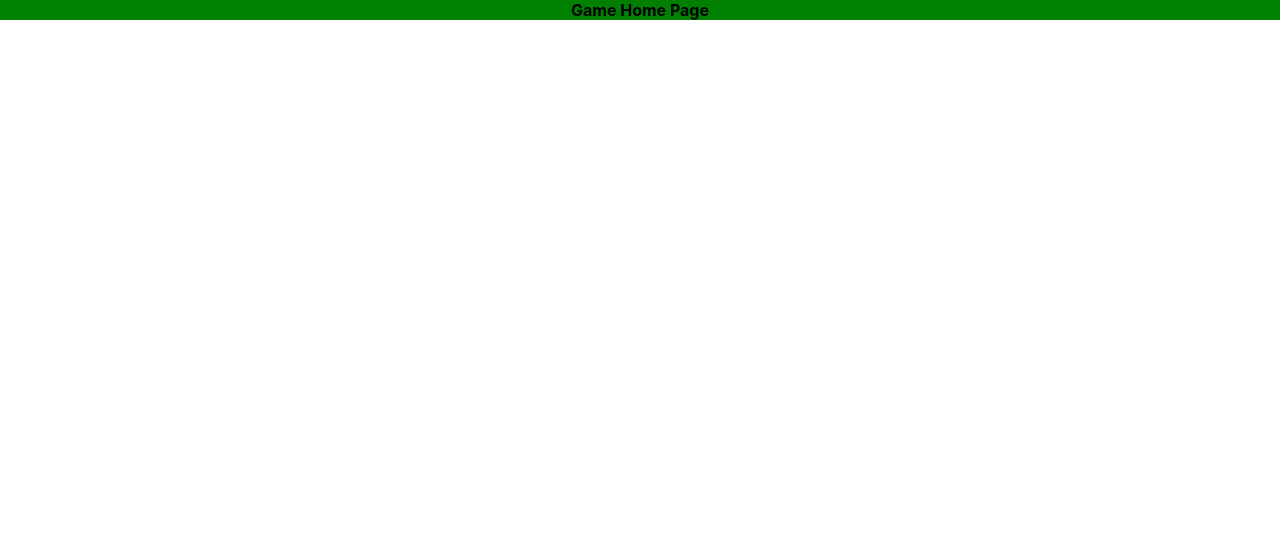
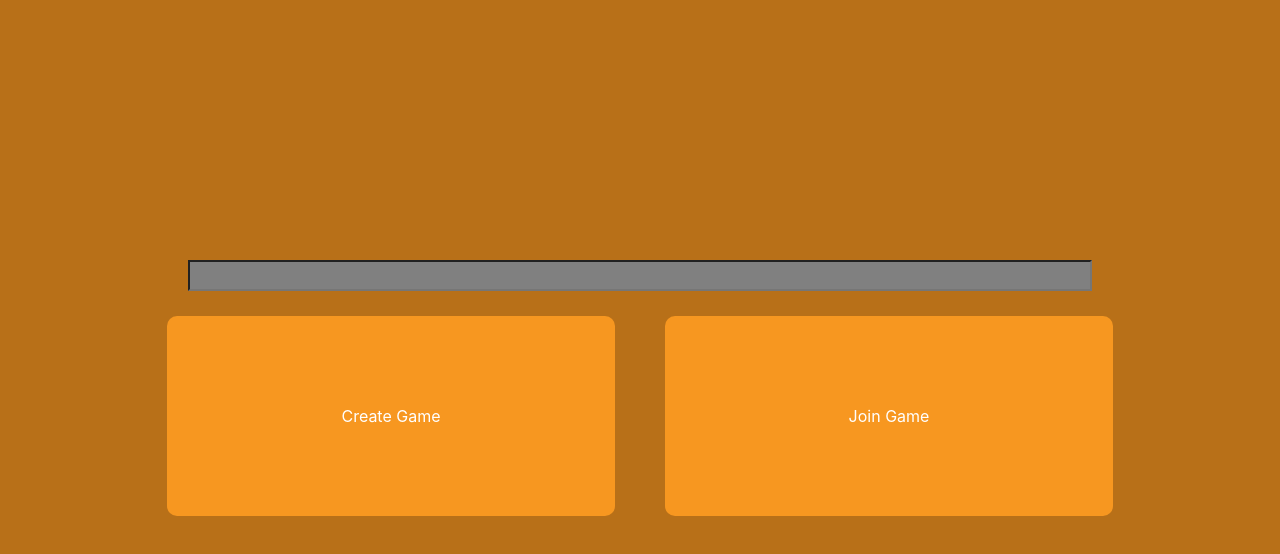
Before and after one commit to offshore-game/offshore, a React (Create React App) app in the folder client/: page / in a window 1280 px wide. Shown: the top 554 px of the page. Built offline with nearby package versions, Linux system fonts and the light colour scheme.

Commit message:
Create Base Elements

```diff
--- a/client/src/index.tsx
+++ b/client/src/index.tsx
@@ -4,6 +4,8 @@ import './index.css';
 import reportWebVitals from './reportWebVitals';
 import { BrowserRouter, Routes, Route } from 'react-router-dom'
 import Home from './pages/Home/Home'
+import JoinGame from './pages/JoinGame/JoinGame';
+import CreateGame from './pages/CreateGame/CreateGame';
 
 
 
@@ -15,6 +17,8 @@ root.render(
     <BrowserRouter>
       <Routes>
         <Route path="/" element={<Home />}/>
+        <Route path="/join" element = {<JoinGame />}/>
+        <Route path ="/create" element = {<CreateGame />}/>
       </Routes>
     </BrowserRouter>
   </React.StrictMode>
--- /dev/null
+++ b/client/src/pages/CreateGame/CreateGame.tsx
@@ -0,0 +1,9 @@
+import styles from './CreateGame.module.css'
+
+export default function CreateGame() {
+    return (
+        <div>
+            Create Game
+        </div>
+    )
+}
--- a/client/src/pages/Home/Home.module.css
+++ b/client/src/pages/Home/Home.module.css
@@ -1,3 +1,62 @@
 .container {
-    background-color: green;
+    height: 100vh;
+    width: 100vw;
+
+    display: flex;
+    flex-direction: column;
+    justify-content: center;
+    align-items: center;
+
+    background-color: #B87018;
 }
+
+
+.buttons {
+    display: flex;
+    flex-direction: row;
+    justify-content: center;
+    align-items: center;
+}
+
+.menuButton {
+    height: 25vh;
+    width: 35vw;
+    margin: 25px;
+    border-radius: 10px;
+
+    background-color: #F79720;
+    color: white;
+
+    display: flex;
+    justify-content: center;
+    align-items: center;
+
+
+
+
+    transition: filter 0.25s;
+    user-select: none;
+
+}
+
+.menuButton:hover {
+    filter: brightness(85%);
+    cursor: pointer;
+}
+
+.menuButton:active {
+    filter: brightness(65%);
+}
+
+.link {
+    text-decoration: none;
+}
+
+
+.username {
+    background-color: gray;
+    height: 25px;
+    width: 70vw;
+
+    text-align: center;
+}
--- a/client/src/pages/Home/Home.tsx
+++ b/client/src/pages/Home/Home.tsx
@@ -1,10 +1,35 @@
 import React from 'react'
+import { Link } from 'react-router-dom'
 import styles from './Home.module.css'
 
 export default function Home() {
     return (
         <div className={styles.container}>
-            <center><b>Game Home Page</b></center>
+
+            <input type="text" id="usernameInput" className={styles.username} />
+
+            <div className={styles.buttons}>
+
+                <Link to="/create" className={styles.link}>
+
+                    <div className={styles.menuButton}>
+                        Create Game
+                    </div>
+
+                </Link>
+
+
+
+                <Link to="/join" className={styles.link}>
+
+                    <div className={styles.menuButton}>
+                        Join Game
+                    </div>
+
+                </Link>
+
+            </div>
+
         </div>
     )
 }
--- /dev/null
+++ b/client/src/pages/JoinGame/JoinGame.tsx
@@ -0,0 +1,9 @@
+import styles from './JoinGame.module.css'
+
+export default function JoinGame() {
+    return (
+        <div>
+            Join game
+        </div>
+    )
+}
```
Also changed, not shown: client/src/pages/CreateGame/CreateGame.module.css (added), client/src/pages/JoinGame/JoinGame.module.css (added).
